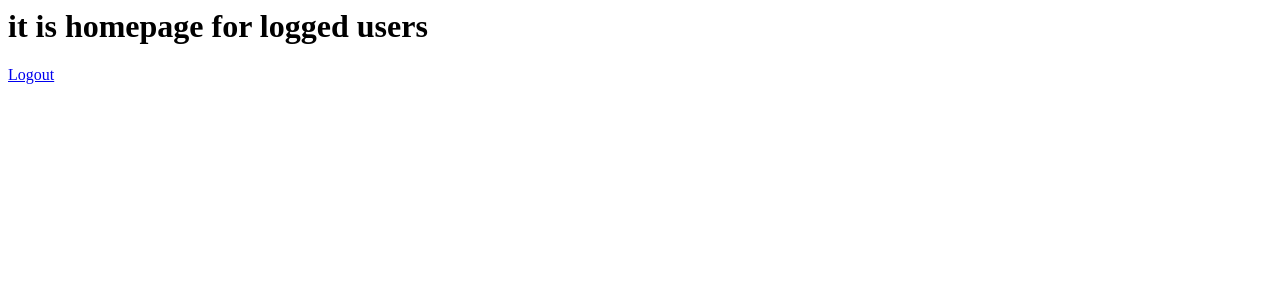
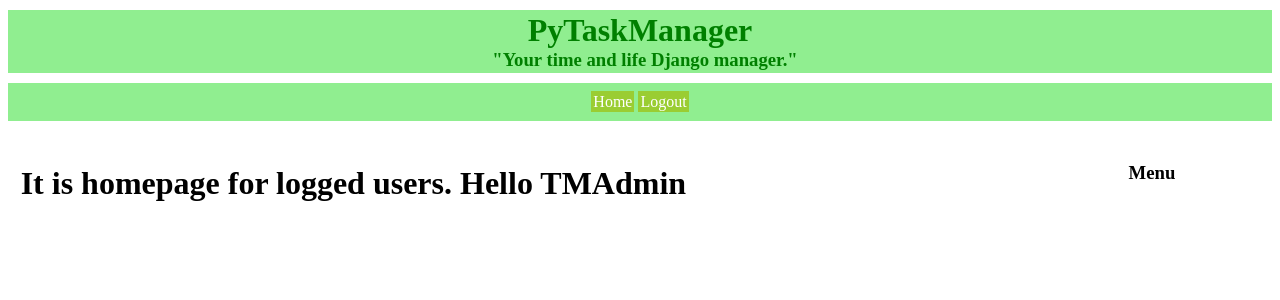
Before and after one commit to mbspeczek/TaskManager, a Django app: page /users/home in a window 1280 px wide. Shown: the top 300 px of the page. Run offline with Django 3.2, Linux system fonts and the light colour scheme; a user stored in the database is signed in.

Commit message:
Login panel, home page, validation and secourity added.

```diff
--- a/MainApp/views.py
+++ b/MainApp/views.py
@@ -10,4 +10,5 @@
     return HttpResponse("main veiw.")
 
 def default_page(request):
-    return HttpResponse("<h1>Default page.<h1>")
+    context = {}
+    return render(request,'mainViews/mainpage.html', context)
--- a/PyTaskManager/settings.py
+++ b/PyTaskManager/settings.py
@@ -39,6 +39,7 @@
     'django.contrib.staticfiles',
     'accounts',
     'MainApp',
+    'PyTaskManager',
 ]
 
 MIDDLEWARE = [
--- /dev/null
+++ b/PyTaskManager/templates/logobar.html
@@ -0,0 +1,21 @@
+<style>
+.logoBar{
+        color:green;
+        background-color:lightgreen;
+        margin: 0px 0px 10px 0px;
+        text-align: center;
+        padding: 2px;
+    }
+.logoBar h1{
+    margin: 0;
+
+}
+#logoText{
+    margin: 0px 0px 0px 10px;
+}
+
+</style>
+<div class="logoBar">
+   <h1 id="logo">PyTaskManager</h1>
+   <h3 id="logoText">"Your time and life Django manager."</h3>
+</div>
--- /dev/null
+++ b/accounts/templates/accountNavigationBar.html
@@ -0,0 +1,20 @@
+<style>
+.navigationBar{
+        background-color: lightgreen;
+        height: auto;
+        width: auto;
+        padding: 10px;
+        text-align: center;
+
+    }
+.navigationBar a{
+    color:white;
+    text-decoration: none;
+    background-color: yellowgreen;
+    border: solid yellowgreen 2px;
+}
+</style>
+<div class="navigationBar">
+    <a href="{% url 'home' %}">Home</a>
+    <a href="{% url 'logout' %}">Logout</a>
+</div>
--- a/accounts/templates/accounts/homepage.html
+++ b/accounts/templates/accounts/homepage.html
@@ -1,2 +1,10 @@
-<h1> it is homepage for logged users</h1>
-<a href="{% url 'logout' %}"">Logout</a>
+{% extends 'baseAccountTemplate.html' %}
+
+    {% block head %}
+        <title> Home page</title>
+    {% endblock %}
+
+    {% block content%}
+        <h1> It is homepage for logged users. Hello {{name}}</h1>
+
+    {% endblock %}
--- /dev/null
+++ b/accounts/templates/baseAccountTemplate.html
@@ -0,0 +1,54 @@
+<!DOCTYPE html>
+<html>
+    <head>
+        {% block head%}
+
+        {% endblock %}
+    </head>
+    <body>
+        <div class="container" style="margin: 10px 10px 10px 10px;"></div>
+            {% include 'logobar.html' %}
+            {% include 'accountNavigationBar.html' %}
+            <style>
+                .content{
+                    position: relative;
+                    float: left;
+                    width: 78%;
+                    height: auto;
+                    background-color: white;
+                    padding: 1%;
+                    margin-top:10px ;
+                    border-radius: 10px 10px 30px 30px;
+                }
+
+                .menu{
+                    position: relative;
+                    float: right;
+                    width: 17%;
+                    height: auto;
+                    background-color: white;
+                    padding: 1%;
+                    margin-top:10px ;
+                    border-radius: 10px 10px 30px 30px;
+                }
+
+            </style>
+            <div class="content">
+                {% block content%}
+
+                {% endblock %}
+            </div>
+
+
+            <div class="menu">
+                <h3 style="text-align:center;">Menu</h3>
+                {% block menu%}
+
+                {% endblock %}
+
+            </div>
+
+        </div>
+
+    </body>
+</html>
--- a/accounts/views.py
+++ b/accounts/views.py
@@ -30,17 +30,19 @@
             if user is not None:
                 login(request, user)
                 return redirect('home')
-
+            else:
+                context = {'message':'Login issue! Wrong login or password!'}
+                return render(request, 'accounts/login.html', context)
 
         context = {}
         return render(request, 'accounts/login.html', context)
 
 @login_required(login_url='/users/login/')
 def homePage(request):
-    context = {}
+    context = {'name':request.user.get_username()}
     return render(request, 'accounts/homepage.html', context)
 
 @login_required()
 def logoutPage(request):
     logout(request)
-    return redirect('login')
+    return redirect('default_page')
```
Also changed, not shown: MainApp/templates/mainViews/mainpage.html (added, +11 -0 lines), PyTaskManager/templates/baseTemplate.html (added, +19 -0 lines), PyTaskManager/templates/navigationbar.html (added, +21 -0 lines), accounts/templates/accounts/login.html (+12 -3 lines), accounts/templates/accounts/register.html (+17 -6 lines).
